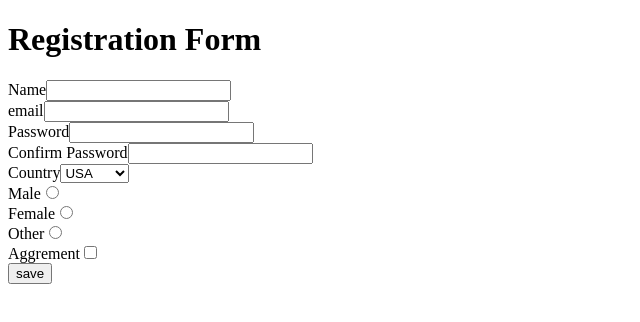
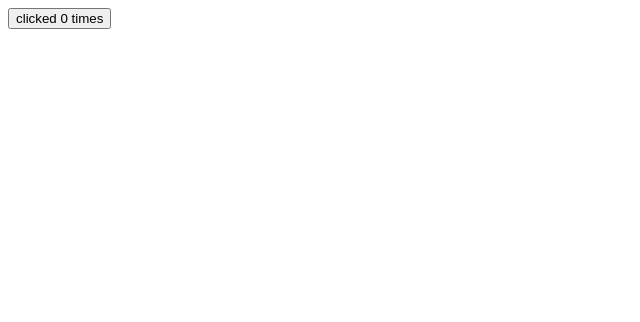
Before and after one commit to Ryuuutaaa/react-udemy, a React (Vite) app: page / in a window 1280 px wide. Shown: the top 322 px of the page, without its empty margins (0-640 px from the left). Built offline with nearby package versions, Linux system fonts and the light colour scheme.

Commit message:
click counter

```diff
--- a/src/App.jsx
+++ b/src/App.jsx
@@ -1,10 +1,10 @@
-import RegistrasiForm from "./components/RegistrasiForm";
+import ClickCounter from "./components/ClickCounter";
 
 function App() {
   return (
     <>
       <div>
-        <RegistrasiForm />
+        <ClickCounter />
       </div>
     </>
   );
--- /dev/null
+++ b/src/components/ClickCounter.jsx
@@ -0,0 +1,16 @@
+import { useState } from "react";
+
+const ClickCounter = () => {
+  const [counter, setCounter] = useState(0);
+
+  const handleIncrement = () => {
+    setCounter((oldCounter) => oldCounter + 1);
+  };
+  return (
+    <div>
+      <button onClick={handleIncrement}>clicked {counter} times</button>
+    </div>
+  );
+};
+
+export default ClickCounter;
```
